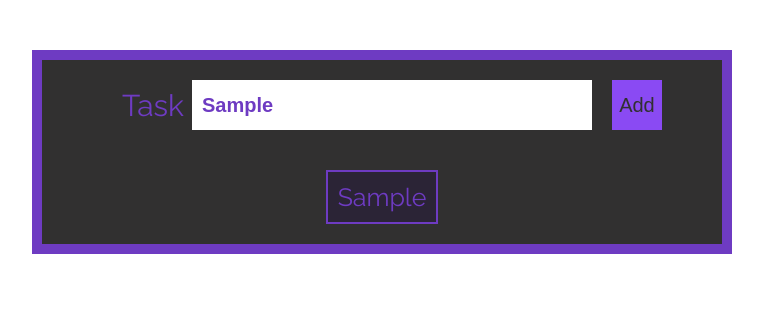
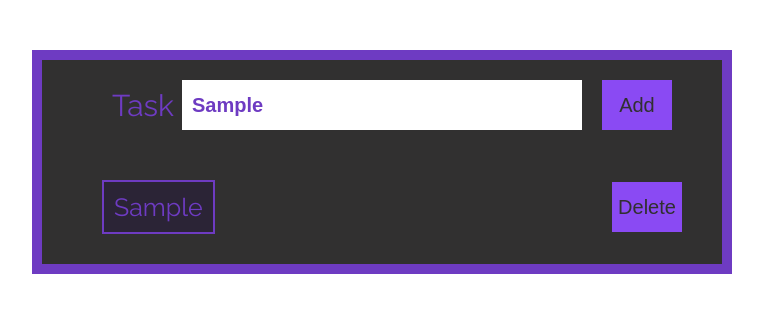
Before and after one commit to barsuchellos/Todos, a React (Create React App) app: page / in a window 1280 px wide. Both pictures are taken after typing "Sample" into the empty fields and a click on the button "Add". Shown: the top 312 px of the page, without its empty margins (258-1021 px from the left). Built offline with nearby package versions, Linux system fonts and the light colour scheme.

Commit message:
add delete  for tag li

```diff
--- a/src/App.js
+++ b/src/App.js
@@ -12,7 +12,6 @@ class App extends Component {
       inputValue: '',
       list: [],
     }
-    console.log('inputValue', this.state.inputValue);
   }
 
   handleInput = (event) => {
@@ -32,15 +31,19 @@ class App extends Component {
     }
   }
 
+  updateList = (newList) => {
+    this.setState({list:newList})
+  }
+
   render() {
     const { list } = this.state;
     return (
       <div className="App">
         <div className='container'>
           <MyInput task='Task' setArr={this.handleInput} onKeyPress={this.enterPress} />
-          <MyButton addToDo={this.addToDo} />
+          <MyButton addToDo={this.addToDo} name='Add' />
         </div>
-        <Mylist className='list' list={list}></Mylist>
+        <Mylist className='list' list={list} updateList={this.updateList} ></Mylist>
       </div>
     );
   }
--- a/src/components/MyButton/MyButton.jsx
+++ b/src/components/MyButton/MyButton.jsx
@@ -4,7 +4,7 @@ import styles from './myButton.module.scss';
 class MyButton extends Component {
     render() {
         return (
-            <button onClick={this.props.addToDo} className={styles.myButton}>Add</button>
+            <button onClick={this.props.addToDo} className={styles.myButton}>{this.props.name}</button>
         )
     }
 }
--- a/src/components/MyButton/myButton.module.scss
+++ b/src/components/MyButton/myButton.module.scss
@@ -1,5 +1,5 @@
 .myButton {
-    width: 50px;
+    width: 70px;
     height: 50px;
     font-size: 20px;
 
--- a/src/components/MyList/MyList.module.scss
+++ b/src/components/MyList/MyList.module.scss
@@ -6,12 +6,21 @@
     align-items: flex-start;
     padding: 10px;
 
+
+    &ItemContainer {
+        display: flex;
+        align-items: center;
+        justify-content: space-between;
+
+        width: 600px;
+    }
+
     &Item {
         border: 2px solid;
         border-color: #6e3bc2;
         color: #6e3bc2;
         font-size: 25px;
-        margin: 10px;
+        margin: 20px;
         padding: 10px;
 
         background-color: #2b2436;
--- a/src/components/MyList/Mylist.jsx
+++ b/src/components/MyList/Mylist.jsx
@@ -1,12 +1,25 @@
-import React from 'react';
+import React, { Component } from 'react';
 import styles from './MyList.module.scss'
+import MyButton from '../MyButton/MyButton';
 
-const Mylist = ({list}) => {
-    return (
-        <ul className={styles.list}>
-            {list.map((el,index) => <li className={styles.listItem} key={index}>{el}</li>)}
-        </ul>
-    );
+class Mylist extends Component {
+    deleteItem = (index) => {
+        const newList = this.props.list.filter((el, i) => i !== index)
+        this.props.updateList(newList);
+    }
+
+    render() {
+        return (
+            <ul className={styles.list}>
+                {this.props.list.map((el, index) =>
+                    <div className={styles.listItemContainer}>
+                        <li className={styles.listItem} key={index}>{el}</li>
+                        <MyButton name='Delete' addToDo={() => this.deleteItem(index)} key={index+1}/>
+                    </div>
+                )}
+            </ul>
+        );
+    }
 };
 
 export default Mylist;
```
Also changed, not shown: src/components/MyInput/MyInput.jsx (line endings or trailing spaces).
